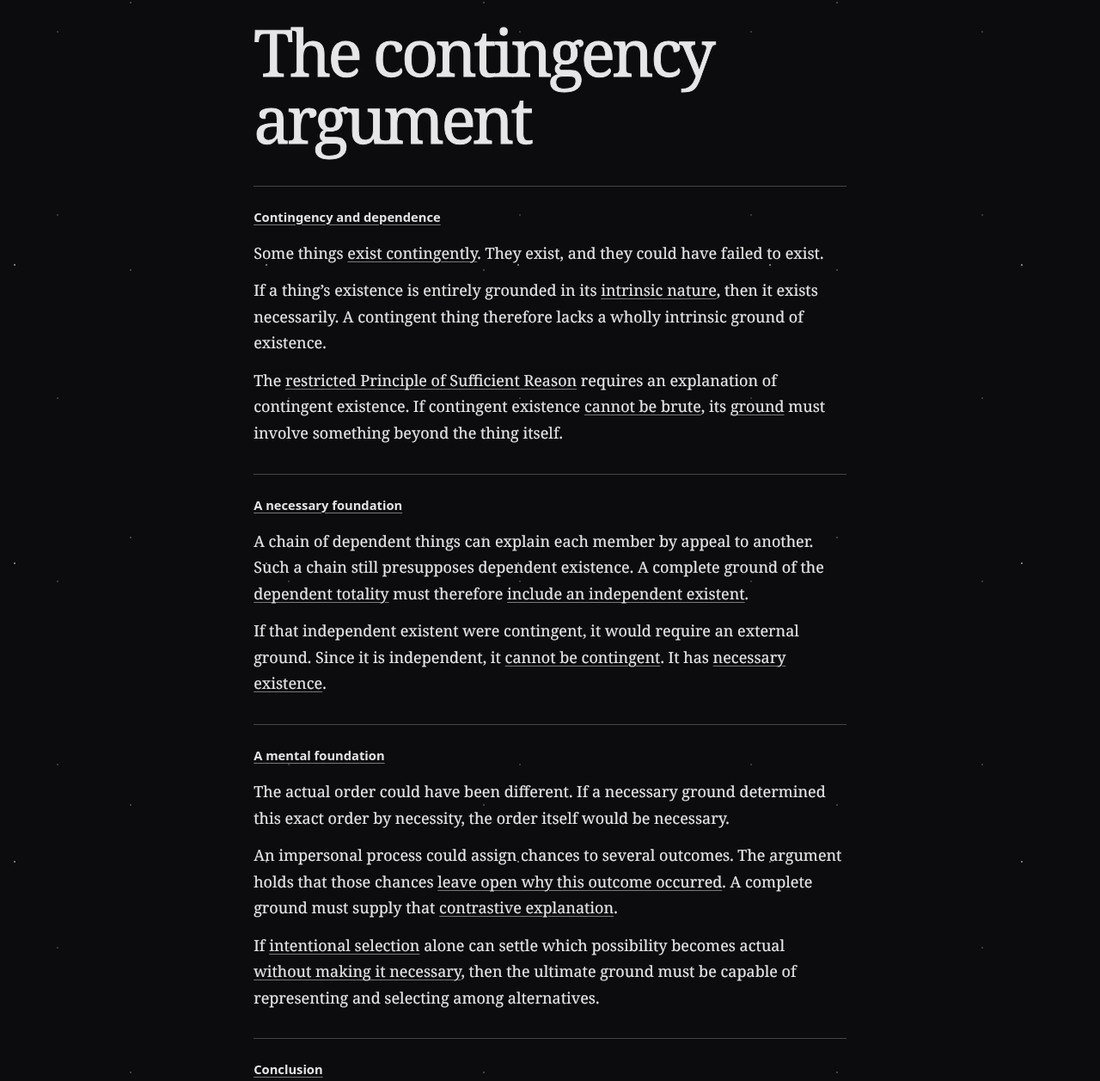
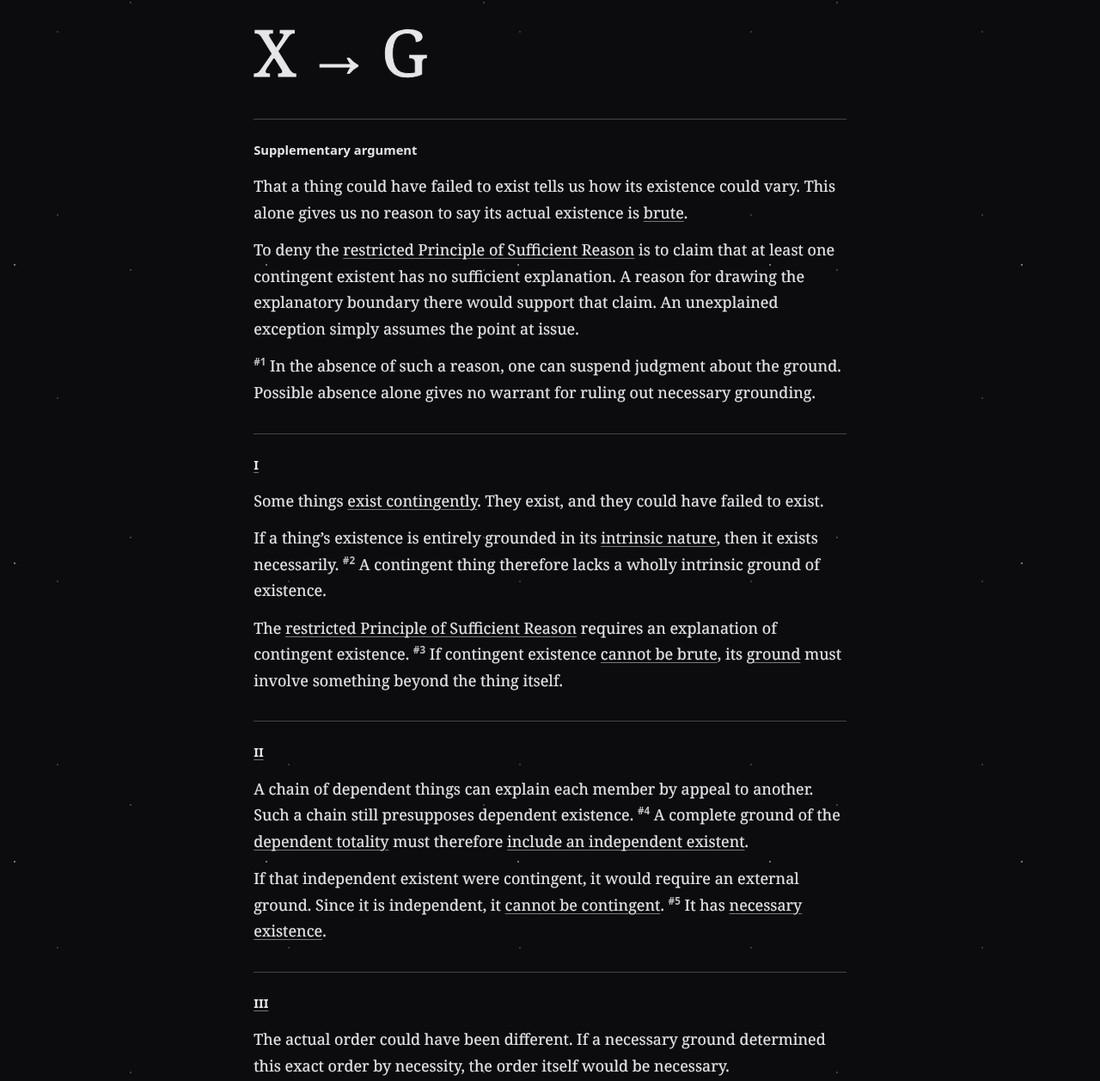
Before and after one commit to mikenappi/XtoG.github.io, an Astro site: page / in a window 1280 px wide. Shown: the part 80-1337 px from the top of the page at 86% size. Built offline with nearby package versions, Linux system fonts and the light colour scheme; Astro itself is replaced by a stand-in of ours.

Commit message:
Preface X → G with the grounding argument and number its conclusions

```diff
--- a/astro.config.mjs
+++ b/astro.config.mjs
@@ -5,7 +5,7 @@ export default defineConfig({
   site: 'https://mikenappi.github.io',
   base: '/XtoG.github.io',
   integrations: [starlight({
-    title: 'X to G',
+    title: 'X → G',
     description: 'A philosophical argument from contingency to a necessary mental foundation.',
     head: [{ tag: 'script', attrs: { src: '/XtoG.github.io/reading-transition.js' } }],
     components: {
--- /dev/null
+++ b/src/components/ConclusionMark.astro
@@ -0,0 +1,9 @@
+---
+interface Props { n: number }
+const { n } = Astro.props;
+---
+<sup id={'conclusion-' + n}><span class="sr-only">Conclusion </span>#{n}</sup>
+<style>
+  sup { font:600 .65em/0 system-ui,sans-serif; color:#bebec4; vertical-align:super; white-space:nowrap; -webkit-text-stroke:0; }
+  .sr-only { position:absolute;width:1px;height:1px;overflow:hidden;clip-path:inset(50%); }
+</style>
--- a/src/pages/index.astro
+++ b/src/pages/index.astro
@@ -1,5 +1,6 @@
 ---
 import '../styles/space.css';
+import ConclusionMark from '../components/ConclusionMark.astro';
 const base = import.meta.env.BASE_URL.replace(/\/$/, '');
 const url = (path: string) => base + '/' + path + '/';
 ---
@@ -7,28 +8,33 @@ const url = (path: string) => base + '/' + path + '/';
 <html lang="en"><head>
   <meta charset="utf-8"/><meta name="viewport" content="width=device-width"/>
   <meta name="description" content="The contingency argument for a necessary mental foundation."/>
-  <title>The contingency argument · X to G</title>
+  <title>X → G</title>
   <link rel="icon" href={base + '/favicon.svg'} />
   <script is:inline src={base + '/reading-transition.js'}></script>
 </head><body class="argument-page">
 <main>
-  <h1>The contingency argument</h1>
-  <section id="dependence"><h2><a href={url('argument/contingency')}>Contingency and dependence</a></h2>
+  <h1>X → G</h1>
+  <section id="preface"><h2>Supplementary argument</h2>
+    <p>That a thing could have failed to exist tells us how its existence could vary. This alone gives us no reason to say its actual existence is <a href={url('objections/brute-existence')}>brute</a>.</p>
+    <p>To deny the <a href={url('terms/restricted-principle-of-sufficient-reason')}>restricted Principle of Sufficient Reason</a> is to claim that at least one contingent existent has no sufficient explanation. A reason for drawing the explanatory boundary there would support that claim. An unexplained exception simply assumes the point at issue.</p>
+    <p><ConclusionMark n={1} /> In the absence of such a reason, one can suspend judgment about the ground. Possible absence alone gives no warrant for ruling out necessary grounding.</p>
+  </section>
+  <section id="dependence"><h2><a href={url('argument/contingency')} aria-label="Part I: Contingency and dependence">I</a></h2>
     <p>Some things <a href={url('terms/contingent-existence')}>exist contingently</a>. They exist, and they could have failed to exist.</p>
-    <p>If a thing’s existence is entirely grounded in its <a href={url('terms/intrinsic-nature')}>intrinsic nature</a>, then it exists necessarily. A contingent thing therefore lacks a wholly intrinsic ground of existence.</p>
-    <p>The <a href={url('terms/restricted-principle-of-sufficient-reason')}>restricted Principle of Sufficient Reason</a> requires an explanation of contingent existence. If contingent existence <a href={url('objections/brute-existence')}>cannot be brute</a>, its <a href={url('terms/ground')}>ground</a> must involve something beyond the thing itself.</p>
+    <p>If a thing’s existence is entirely grounded in its <a href={url('terms/intrinsic-nature')}>intrinsic nature</a>, then it exists necessarily. <ConclusionMark n={2} /> A contingent thing therefore lacks a wholly intrinsic ground of existence.</p>
+    <p>The <a href={url('terms/restricted-principle-of-sufficient-reason')}>restricted Principle of Sufficient Reason</a> requires an explanation of contingent existence. <ConclusionMark n={3} /> If contingent existence <a href={url('objections/brute-existence')}>cannot be brute</a>, its <a href={url('terms/ground')}>ground</a> must involve something beyond the thing itself.</p>
   </section>
-  <section id="necessity"><h2><a href={url('argument/necessity')}>A necessary foundation</a></h2>
-    <p>A chain of dependent things can explain each member by appeal to another. Such a chain still presupposes dependent existence. A complete ground of the <a href={url('terms/dependent-totality')}>dependent totality</a> must therefore <a href={url('objections/the-dependent-totality')}>include an independent existent</a>.</p>
-    <p>If that independent existent were contingent, it would require an external ground. Since it is independent, it <a href={url('objections/independent-but-contingent')}>cannot be contingent</a>. It has <a href={url('terms/necessary-existence')}>necessary existence</a>.</p>
+  <section id="necessity"><h2><a href={url('argument/necessity')} aria-label="Part II: A necessary foundation">II</a></h2>
+    <p>A chain of dependent things can explain each member by appeal to another. Such a chain still presupposes dependent existence. <ConclusionMark n={4} /> A complete ground of the <a href={url('terms/dependent-totality')}>dependent totality</a> must therefore <a href={url('objections/the-dependent-totality')}>include an independent existent</a>.</p>
+    <p>If that independent existent were contingent, it would require an external ground. Since it is independent, it <a href={url('objections/independent-but-contingent')}>cannot be contingent</a>. <ConclusionMark n={5} /> It has <a href={url('terms/necessary-existence')}>necessary existence</a>.</p>
   </section>
-  <section id="mind"><h2><a href={url('argument/mind')}>A mental foundation</a></h2>
+  <section id="mind"><h2><a href={url('argument/mind')} aria-label="Part III: A mental foundation">III</a></h2>
     <p>The actual order could have been different. If a necessary ground determined this exact order by necessity, the order itself would be necessary.</p>
     <p>An impersonal process could assign chances to several outcomes. The argument holds that those chances <a href={url('objections/impersonal-chance')}>leave open why this outcome occurred</a>. A complete ground must supply that <a href={url('terms/contrastive-explanation')}>contrastive explanation</a>.</p>
-    <p>If <a href={url('terms/intentional-selection')}>intentional selection</a> alone can settle which possibility becomes actual <a href={url('objections/selection-and-reasons')}>without making it necessary</a>, then the ultimate ground must be capable of representing and selecting among alternatives.</p>
+    <p>If <a href={url('terms/intentional-selection')}>intentional selection</a> alone can settle which possibility becomes actual <a href={url('objections/selection-and-reasons')}>without making it necessary</a>, <ConclusionMark n={6} /> then the ultimate ground must be capable of representing and selecting among alternatives.</p>
   </section>
-  <section id="conclusion"><h2><a href={url('argument/conclusion')}>Conclusion</a></h2>
-    <p>If the independent ground is what ultimately settles the contingent order, then contingent reality has a necessary mental foundation.</p>
+  <section id="conclusion"><h2><a href={url('argument/conclusion')} aria-label="Part IV: Conclusion">IV</a></h2>
+    <p><ConclusionMark n={7} /> If the independent ground is what ultimately settles the contingent order, then contingent reality has a necessary mental foundation.</p>
     <a class="proof" href={url('examination/proof')}>Formal logical proof</a>
   </section>
 </main></body></html>
```
Also changed, not shown: 1 other file.
